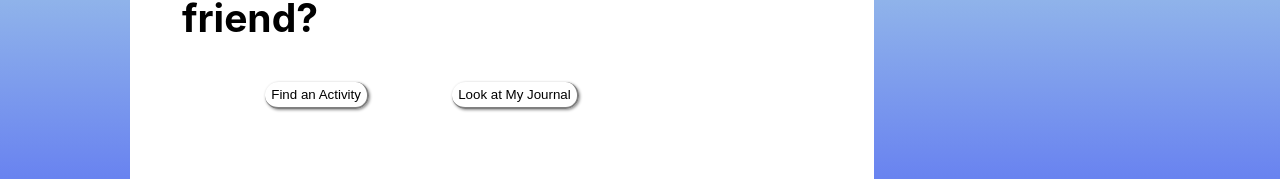
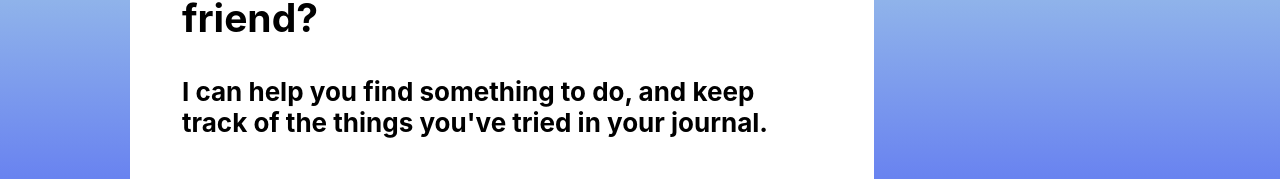
Before and after one commit to Abdeboskey/sluggish-activity, a React (Create React App) app: page / in a window 1280 px wide. Shown: the part 137-316 px from the top of the page. Built offline with nearby package versions, Linux system fonts and the light colour scheme.

Commit message:
Add description of services #10

```diff
--- a/src/components/Home/Home.js
+++ b/src/components/Home/Home.js
@@ -6,6 +6,10 @@ const Home = () => {
   return (
     <section className={classes.HomeView}>
       <h2>What can I do for you today, friend?</h2>
+      <h4>
+        I can help you find something to do,
+        and keep track of the things you've tried in your journal.
+      </h4>
       <div className={classes.btnBar}>
         <Link to="/activity">
           <button className={classes.answerBtn}>Find an Activity</button>
```
